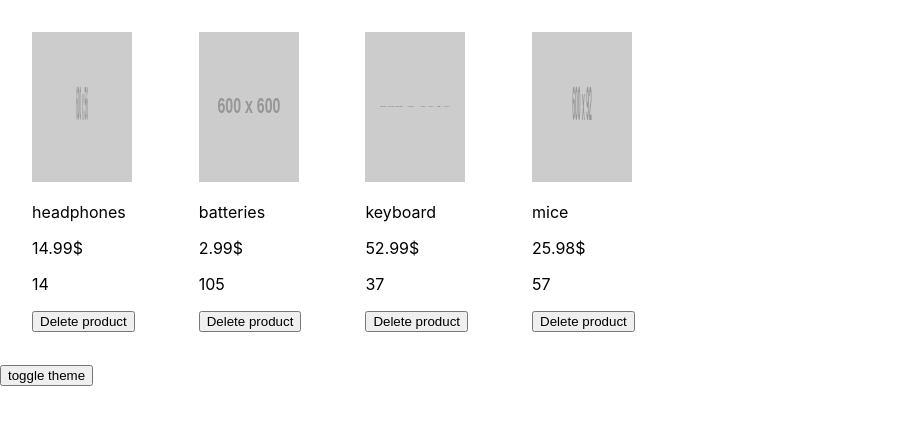
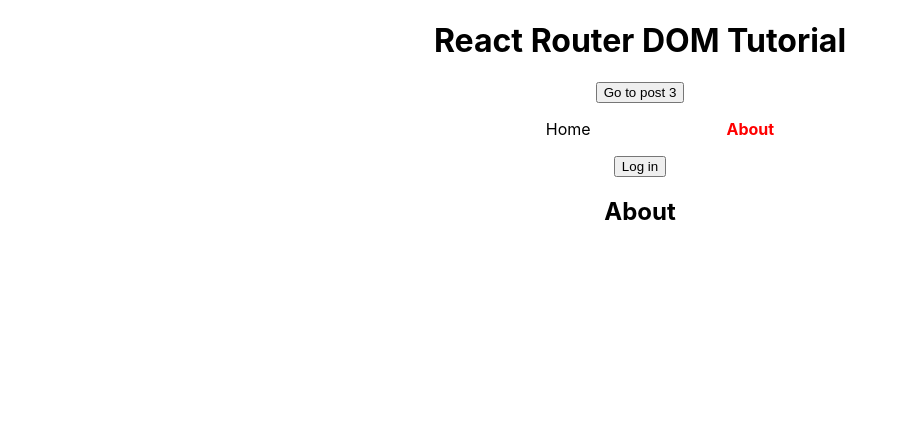
Before and after one commit to Mirror-Image/react-courses, a React (Create React App) app: page /about in a window 1280 px wide. Shown: the top 424 px of the page, without its empty margins (0-908 px from the left). Built offline with nearby package versions, Linux system fonts and the light colour scheme.

Commit message:
[lesston_3]: add react router dom

```diff
--- a/package.json
+++ b/package.json
@@ -8,6 +8,7 @@
     "@testing-library/user-event": "^12.8.3",
     "react": "^17.0.2",
     "react-dom": "^17.0.2",
+    "react-router-dom": "^5.3.0",
     "react-scripts": "4.0.3",
     "web-vitals": "^1.1.2"
   },
--- a/src/App.jsx
+++ b/src/App.jsx
@@ -1,12 +1,12 @@
 import './App.css';
 import React from "react";
-import {ProductShowcase} from "./listt&Keys";
+import ReactRouterApp from "./ReactRouterDom";
 
 class App extends React.Component {
   render() {
     return (
       <div>
-        <ProductShowcase />
+        <ReactRouterApp />
       </div>
     )
   }
--- /dev/null
+++ b/src/ReactRouterDom/components/EditProfile.jsx
@@ -0,0 +1,5 @@
+const EditProfile = () => (
+  <h3>Edit Profile</h3>
+);
+
+export default EditProfile;
--- /dev/null
+++ b/src/ReactRouterDom/components/Header.jsx
@@ -0,0 +1,47 @@
+import {NavLink, useHistory} from "react-router-dom";
+import "../style.css";
+
+const Header = ({ isLogin }) => {
+
+  const history = useHistory();
+
+  const handleGoToPostN = (n) => {
+    history.push(`/post/${n}`, { text: "Hello from Router State" })
+  }
+
+  return (
+    <>
+      <h1>React Router DOM Tutorial</h1>
+      <button onClick={() => handleGoToPostN(3)}>
+        Go to post 3
+      </button>
+      <ul className="nav">
+        <li>
+          {/*<a href="/">Home</a>*/}
+          {/*<Link to="/">Home</Link>*/}
+          <NavLink
+            activeClassName="link--active"
+            to="/"
+            exact
+          >
+            Home
+          </NavLink>
+        </li>
+        <li>
+          {/*<a href="/about">About</a>*/}
+          {/*<Link to="/about">About</Link>*/}
+          <NavLink activeClassName="link--active" to="/about">About</NavLink>
+        </li>
+        {isLogin && (
+          <li>
+            {/*<a href="/profile">Profile</a>*/}
+            {/*<Link to="/profile">Profile</Link>*/}
+            <NavLink activeClassName="link--active" to="/profile">Profile</NavLink>
+          </li>
+        )}
+      </ul>
+    </>
+  );
+}
+
+export default Header;
--- /dev/null
+++ b/src/ReactRouterDom/components/ViewProfile.jsx
@@ -0,0 +1,5 @@
+const ViewProfile = () => (
+  <h3>View Profile</h3>
+);
+
+export default ViewProfile;
--- /dev/null
+++ b/src/ReactRouterDom/index.js
@@ -0,0 +1,47 @@
+import {
+  BrowserRouter,
+  Redirect,
+  Route,
+  Switch,
+} from "react-router-dom";
+import Home from "./pages/Home";
+import About from "./pages/About";
+import Profile from "./pages/Profile";
+import NotFoundPage from "./pages/NotFoundPage";
+import Header from "./components/Header";
+import "./style.css";
+import {useState} from "react";
+import Post from "./pages/Post";
+
+const ReactRouterApp = () => {
+  const [isLogin, setIsLogin] = useState(false);
+
+  const toggleLogin = () => {
+    setIsLogin(prevState => !prevState);
+  }
+
+  return (
+    <BrowserRouter>
+      <div className="App">
+        <Header isLogin={isLogin} />
+        <div>
+          <button onClick={toggleLogin}>
+            {isLogin ? "Log out" : "Log in"}
+          </button>
+        </div>
+        <Switch>
+          <Route path="/about" component={About} />
+          <Route path="/profile">
+            {isLogin ? <Profile /> : <Redirect to="/" />}
+            {/*<Profile isLogin={isLogin} />*/}
+          </Route>
+          <Route path="/post/:id" component={Post} />
+          <Route path="/" component={Home} exact />
+          <Route component={NotFoundPage} />
+        </Switch>
+      </div>
+    </BrowserRouter>
+  );
+}
+
+export default ReactRouterApp;
--- /dev/null
+++ b/src/ReactRouterDom/pages/About.jsx
@@ -0,0 +1,7 @@
+const About = () => {
+  return (
+    <h2>About</h2>
+  );
+}
+
+export default About;
--- /dev/null
+++ b/src/ReactRouterDom/pages/Home.jsx
@@ -0,0 +1,14 @@
+import {useEffect} from "react";
+
+const Home = () => {
+
+  useEffect(() => {
+    window.scrollTo(0, 0);
+  }, []);
+
+  return (
+    <h2>Home</h2>
+  );
+}
+
+export default Home;
--- /dev/null
+++ b/src/ReactRouterDom/pages/NotFoundPage.jsx
@@ -0,0 +1,7 @@
+const NotFoundPage = () => {
+  return (
+    <h2>404 Page Not Found</h2>
+  );
+}
+
+export default NotFoundPage;
--- /dev/null
+++ b/src/ReactRouterDom/pages/Post.jsx
@@ -0,0 +1,22 @@
+import {useLocation} from "react-router-dom";
+
+const Post = ({ match }) => {
+  const location = useLocation();
+  // const params = useParams();
+
+  console.log(location);
+
+  const search = new URLSearchParams(location.search);
+
+  const { id } = match.params;
+
+  return (
+    <>
+      <h2>POST with id {id}</h2>
+      <p>{search}</p>
+      <p>{ location.state.text }</p>
+    </>
+  );
+}
+
+export default Post;
--- /dev/null
+++ b/src/ReactRouterDom/pages/Profile.jsx
@@ -0,0 +1,38 @@
+
+import {Link, Route, Switch, useRouteMatch} from "react-router-dom";
+import ViewProfile from "../components/ViewProfile";
+import EditProfile from "../components/EditProfile";
+import "../style.css";
+
+const Profile = ({ isLogin }) => {
+  // const history = useHistory();
+
+  /*useEffect(() => {
+    if (!isLogin) {
+      history.push("/");
+    }
+  }, [isLogin]);*/
+
+  const { path, url } = useRouteMatch();
+
+  return (
+    <>
+      <h2>Profile Page</h2>
+      <ul className="nav">
+        <li>
+          <Link to={`${url}/view-profile`}>View Profile</Link>
+        </li>
+        <li>
+          <Link to={`${url}/edit-profile`}>Edit Profile</Link>
+        </li>
+      </ul>
+      <Switch>
+        <Route path={`${path}/view-profile`} component={ViewProfile} />
+        <Route path={`${path}/edit-profile`} component={EditProfile} />
+      </Switch>
+    </>
+
+  );
+}
+
+export default Profile;
--- /dev/null
+++ b/src/ReactRouterDom/style.css
@@ -0,0 +1,22 @@
+.App {
+	display: flex;
+	align-items: center;
+	flex-direction: column;
+}
+
+.nav {
+	list-style-type: none;
+	width: 500px;
+	display: flex;
+	justify-content: space-evenly;
+}
+
+a {
+	text-decoration: none;
+	color: inherit;
+}
+
+.link--active {
+	color: red;
+	font-weight: bold;
+}
```
Also changed, not shown: 1 other file (tests, documents, lock files or other folders).
